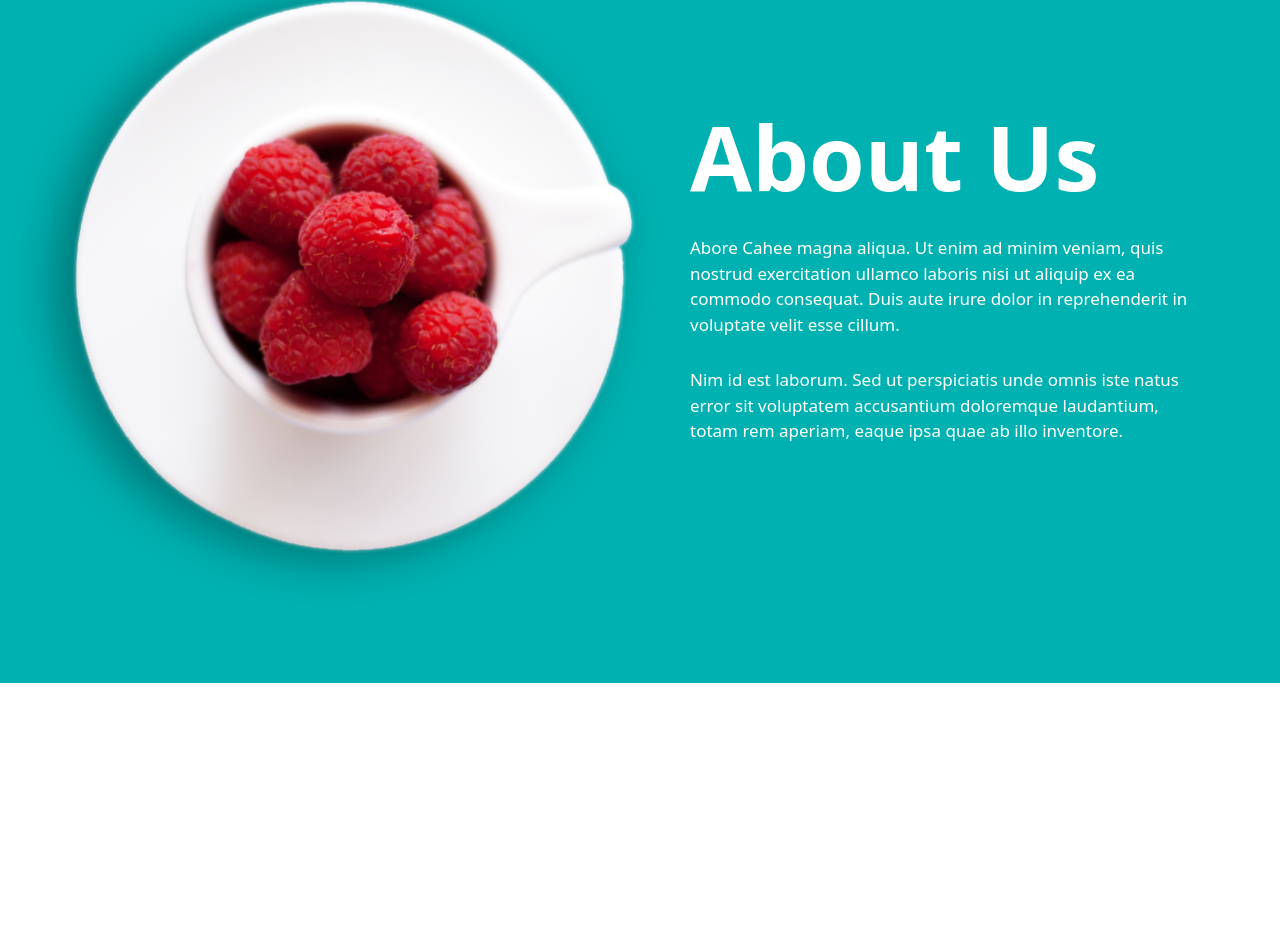
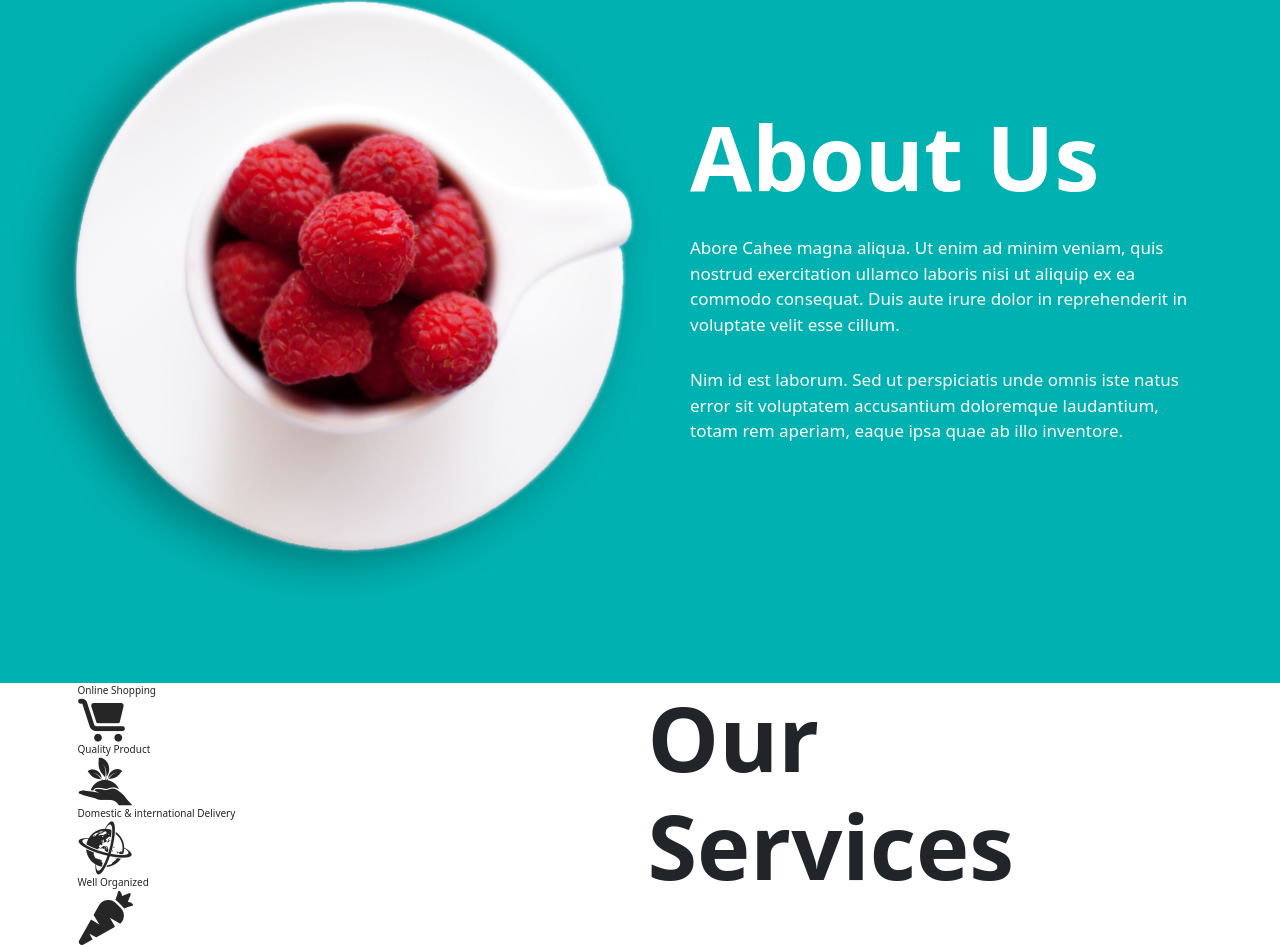
Before and after one commit to lizaq94/Web-week-challenge-2, a plain HTML site: page index.html in a window 1280 px wide. Shown: the part 917-1862 px from the top of the page. Before the commit the page ends 1600 px from the top, so only its background shows below. Drawn offline with nearby package versions, Linux system fonts and the light colour scheme.

Commit message:
Added Our Services section in html

```diff
--- a/index.html
+++ b/index.html
@@ -58,9 +58,9 @@
           </div>
         </div>
       </div>
-  </div>
-  </section>
-  <section class="about">
+    </div>
+    </section>
+    <section class="about">
     <div class="container about__container">
       <div class="row about__row">
         <div class="col-md-6 about__img">
@@ -82,7 +82,36 @@
         </div>
       </div>
     </div>
-  </section>
+    </section>
+    <section class="services">
+      <div class="container services__container">
+        <div class="row services__row">
+          <div class="col-md-6 services__items">
+            <div class="services__item">
+              <div class="item__title">Online Shopping</div>
+              <span class="item_icon">
+                <img src="img/shop.png" alt="Online Shopping Icon" class="icon__img">
+              </span>
+              <div class="item__title">Quality Product</div>
+              <span class="item_icon">
+                <img src="img/quality.png" alt="Quality Icon" class="icon__img">
+              </span>
+              <div class="item__title">Domestic & international Delivery</div>
+              <span class="item_icon">
+                <img src="img/delivery.png" alt="Delivery Icon" class="icon__img">
+              </span>
+              <div class="item__title">Well Organized</div>
+              <span class="item__icon">
+                <img src="img/organized.png" alt="Organized Icon" class="icon__img">
+              </span>
+            </div>
+          </div>
+          <div class="col-md-6 services__item">
+            <h2 class="title">Our Services</h2>
+          </div>
+        </div>
+      </div>
+    </section>
   </div>
 
   <script src="https://cdn.jsdelivr.net/npm/bootstrap@5.0.0-beta1/dist/js/bootstrap.bundle.min.js"
```
Also changed, not shown: img/delivery.png (added), img/organized.png (added), img/quality.png (added), img/services_bg.png (added), img/shop.png (added).
